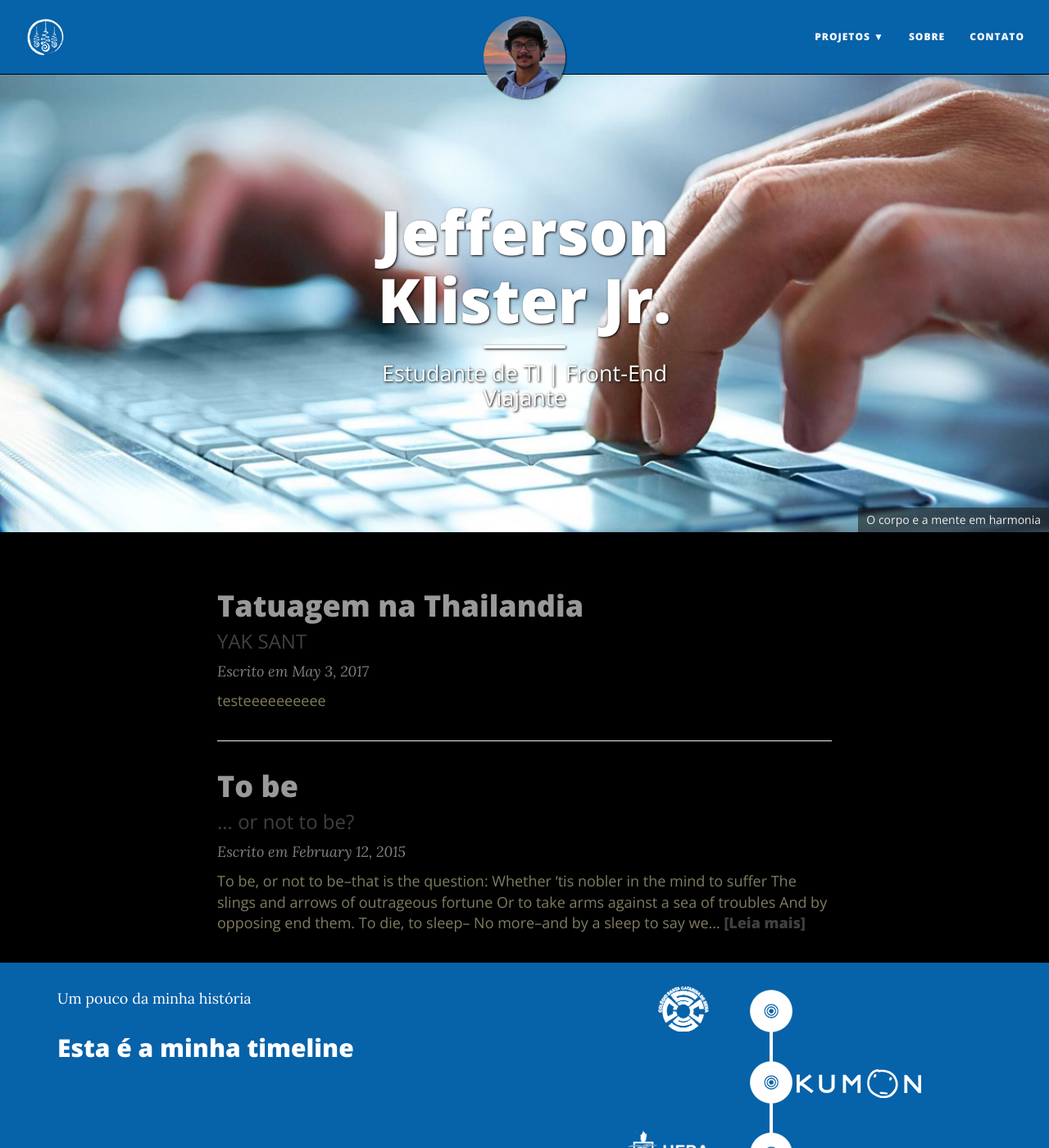
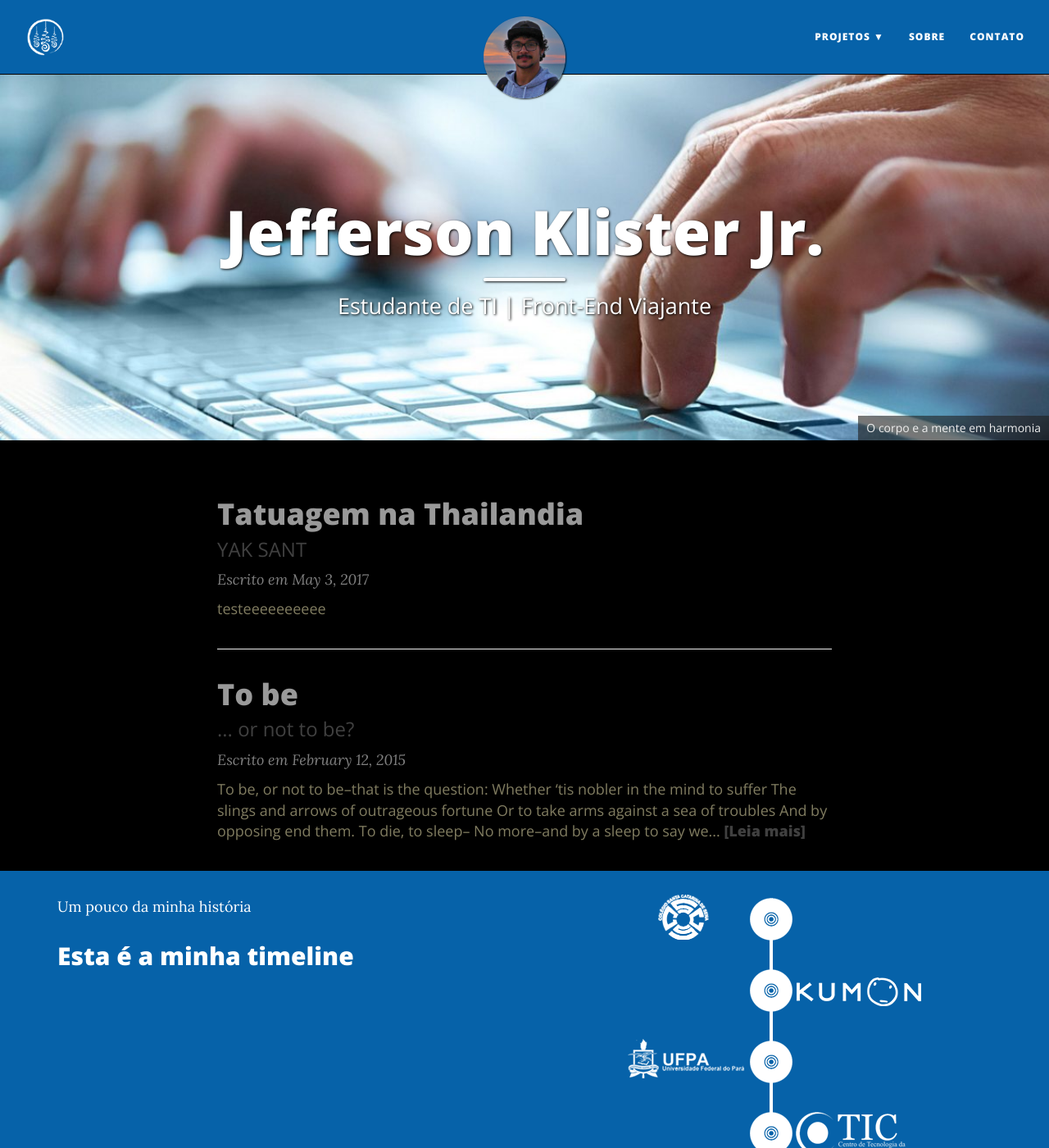
Before and after one commit to jeffklister/jeffklister.github.io, a Jekyll site: the page built from index.html, in a window 1280 px wide and 1400 px high. Shown: the whole window at 82% size. Built offline with Jekyll 4.4.1, drawn with Linux system fonts in a browser that asks for light colours; nearby versions of some CDN libraries; the list of posts is cut into pages by our own code.

Commit message:
debug bigimg fazendo tela maior que a real

```diff
--- a/css/estilo.css
+++ b/css/estilo.css
@@ -9,11 +9,6 @@
 
 .navbar {
     border:none;
-}
-
-
-.big-img .container {
-    width: 700px;
 }
 
 #timeline .container{
```
Also changed, not shown: 1 other file.
